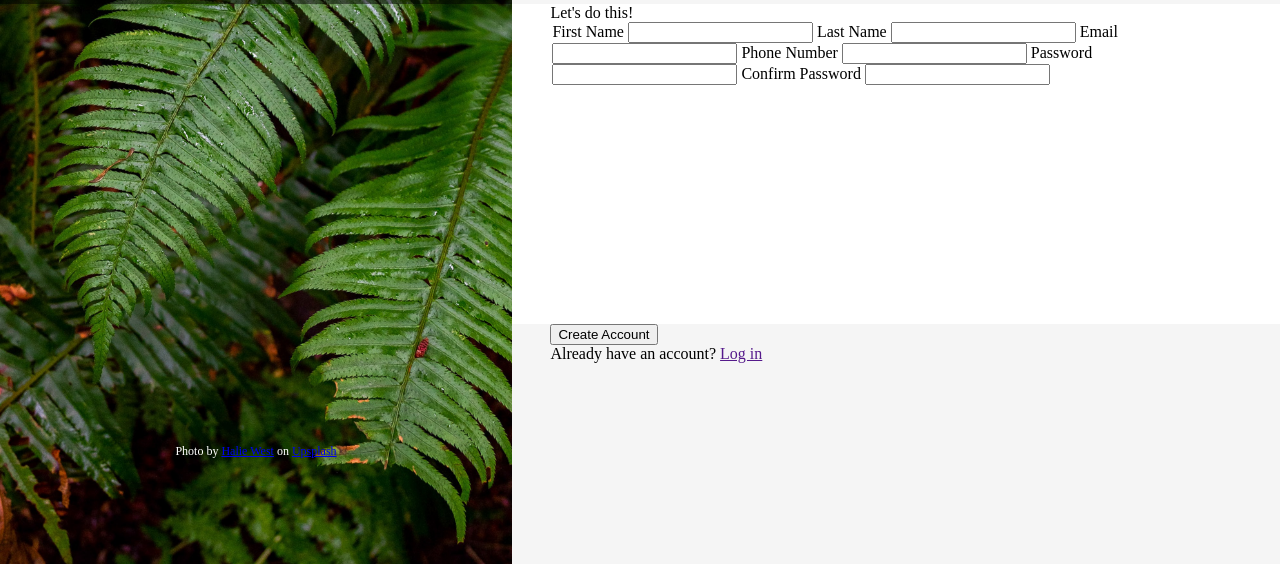
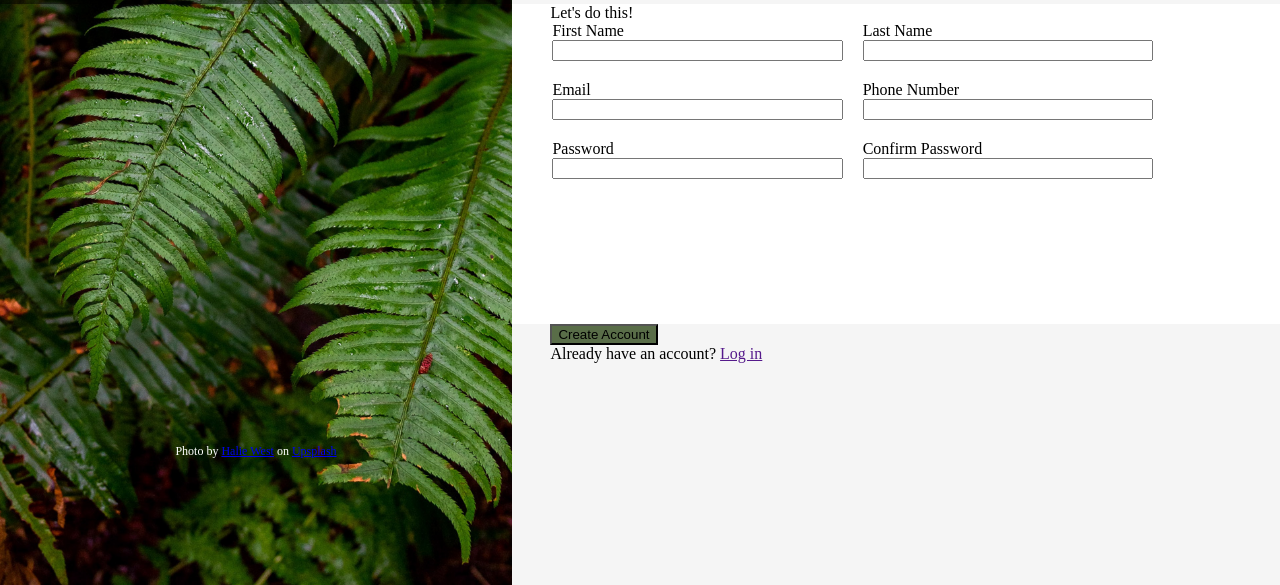
Before and after one commit to pseudoGit/odin-sign-up-form, a plain HTML site: page index.html in a window 1280 px wide. Shown: the part 336-921 px from the top of the page. Before the commit the page ends 900 px from the top, so only its background shows below. Drawn offline with Linux system fonts and the light colour scheme.

Commit message:
Updated CSS for form fields

```diff
--- a/index.html
+++ b/index.html
@@ -33,27 +33,41 @@
                         You <em>know</em> you want to.
                     </p>
             </div>
+            <form action="#">
                 <div class="form-body">
                     <div class="form-body-title">
                         Let's do this!
                     </div>
                     <fieldset class="form-body-inputs">
+                        <div class="form-item">
                             <label for="first_name">First Name</label>
                             <input type="text" id="first_name" name="first_name">
+                        </div>
+                        <div class="form-item">
                             <label for="last_name">Last Name</label>
                             <input type="text" id="last_name" name="last_name">
+                        </div>
+                        <div class="form-item">
                             <label for="email">Email</label>
                             <input type="email" id="email" name="email">
+                        </div>
+                        <div class="form-item">
                             <label for="phone_number">Phone Number</label>
                             <input type="tel" id="phone_number" name="phone_number">
+                        </div>
+                        <div class="form-item">
                             <label for="user_password">Password</label>
                             <input type="password" id="user_password" name="user_password">
+                        </div>
+                        <div class="form-item">
                             <label for="confirm_password">Confirm Password</label>
                             <input type="password" id="confirm_password" name="confirm_password">
+                        </div>
                     </fieldset>
                 </div>
+                <button class="form-create">Create Account</button>
+            </form>
             <div class="form-action">
-                <button class="form-action-create">Create Account</button>
                 <div class="form-action-login">Already have an account? <a href="">Log in</a></div>
             </div>
         </div>
--- a/style.css
+++ b/style.css
@@ -1,4 +1,7 @@
 /* style.css */
+:root {
+    --color: #596D48;
+}
 
 @font-face {
     font-family: norse-bold;
@@ -62,9 +65,13 @@ body {
     background-color: whitesmoke;
     width: 60vw;
     text-align: left;
+    display: flex;
+    flex-flow: column nowrap;
+    justify-content: center;
 }
 
 .form-banner {
+    font-weight: 600;
     height: 30vh;
     padding-top: 100px;
     padding-left: 3vw;
@@ -79,6 +86,20 @@ body {
 .form-body-inputs {
     border: 0px;
     padding: 0px;
+    display: flex;
+    flex-flow: row wrap;
+    gap: 20px;
+}
+
+.form-item {
+    width: 40%;
+    display: flex;
+    flex-flow: column wrap;
+}
+
+.form-create {
+    background-color: var(--color);
+    margin-left: 3vw;
 }
 
 .form-action {
```
Lines whose indentation alone changed are shown as unchanged.
